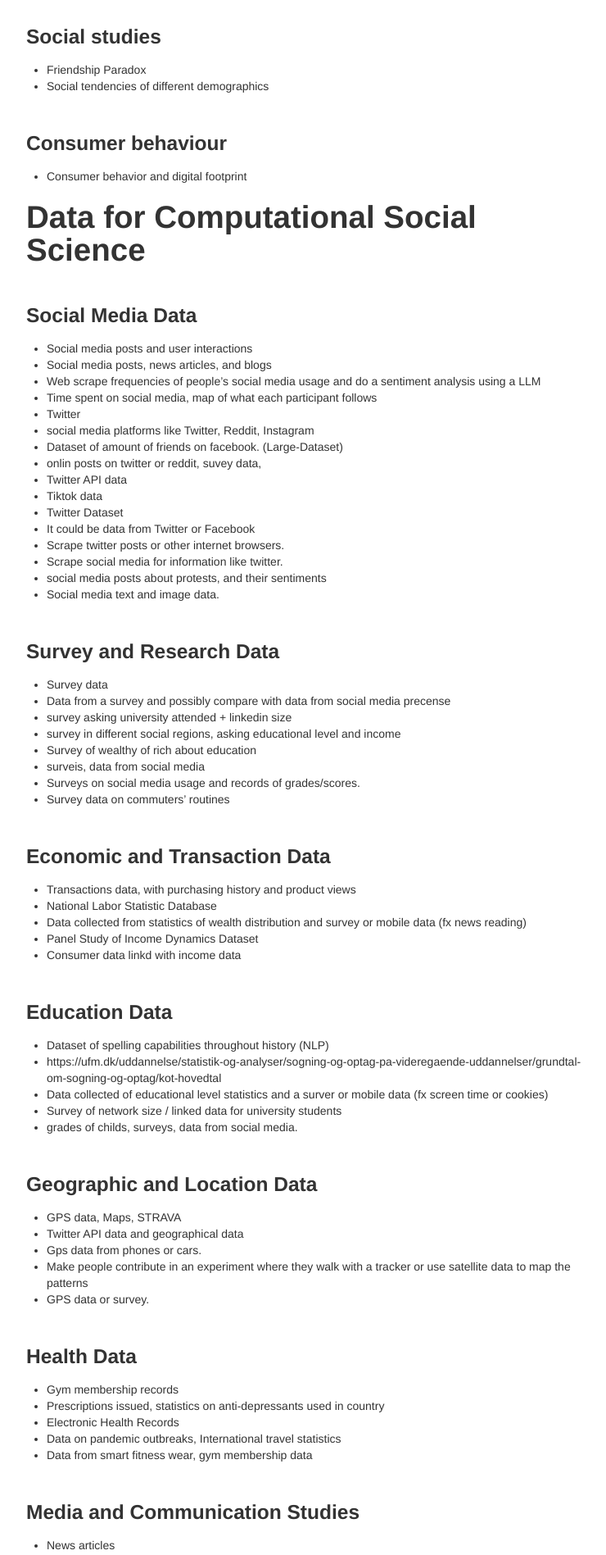
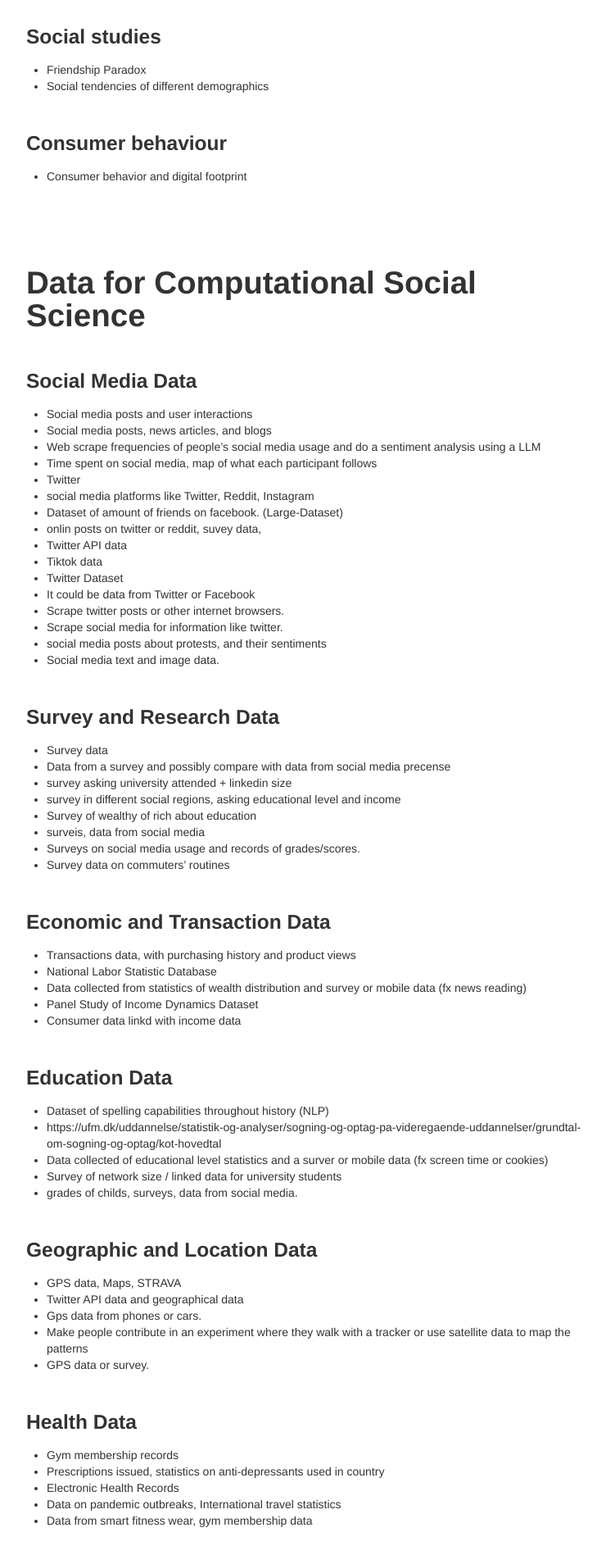
Before and after one commit to Simo067m/comsocsci2024, a Jekyll site: the page built from docs/survey_results_1.md, in a window 1280 px wide. Shown: the part 2497-4394 px from the top of the page at 82% size, without its empty margins (258-998 px from the left). Built offline with Jekyll 4.4.1, drawn with Linux system fonts in a browser that asks for light colours.

Commit message:
small changes

```diff
--- a/docs/survey_results_1.md
+++ b/docs/survey_results_1.md
@@ -98,7 +98,7 @@ description: A course led by Laura Alessandretti on Computational Social Science
 - Consumer behavior and digital footprint
 
 
-<div style="margin-top:20px;"></div>
+<div style="margin-top:100px;"></div>
 
 
 # Data for Computational Social Science
@@ -191,7 +191,7 @@ description: A course led by Laura Alessandretti on Computational Social Science
 ### Criminology and Social Issues
 - Prison and conviction records
 
-<div style="margin-top:20px;"></div>
+<div style="margin-top:100px;"></div>
 
 
 # Web Scraping
```
